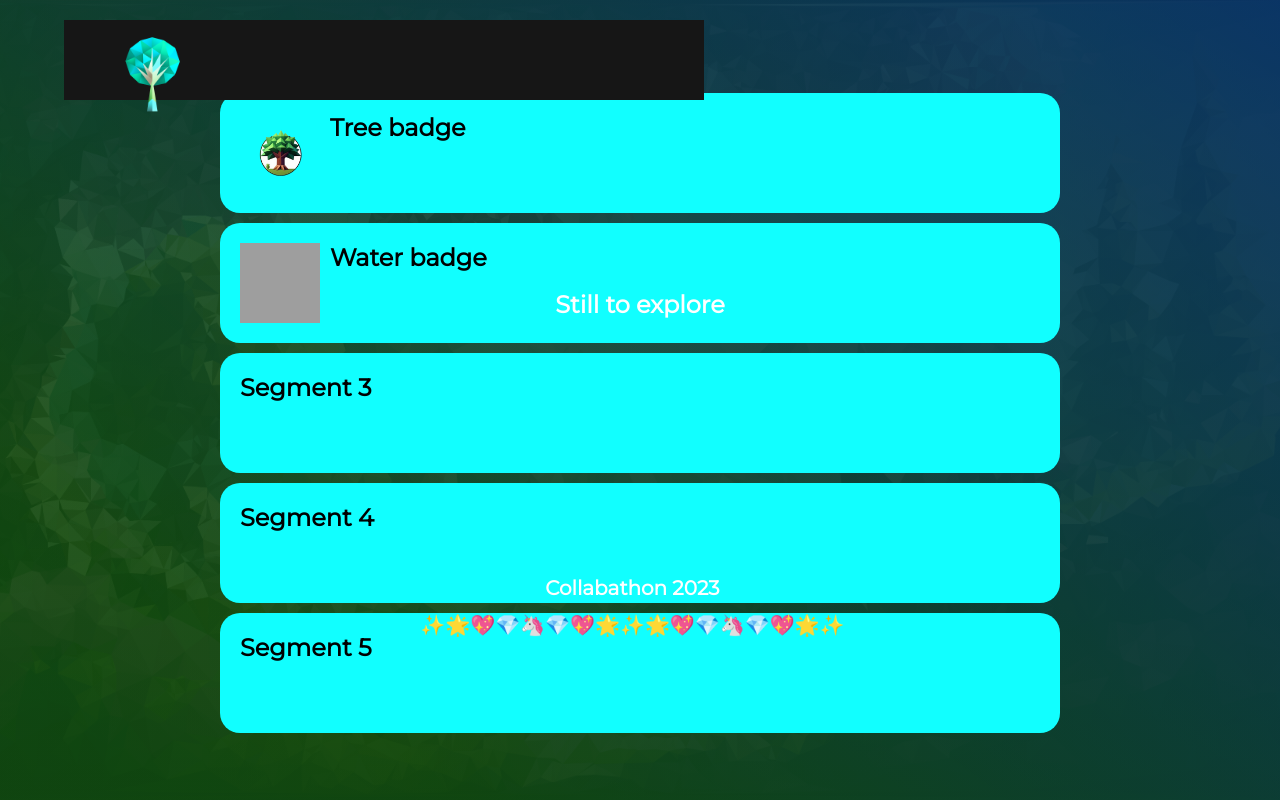
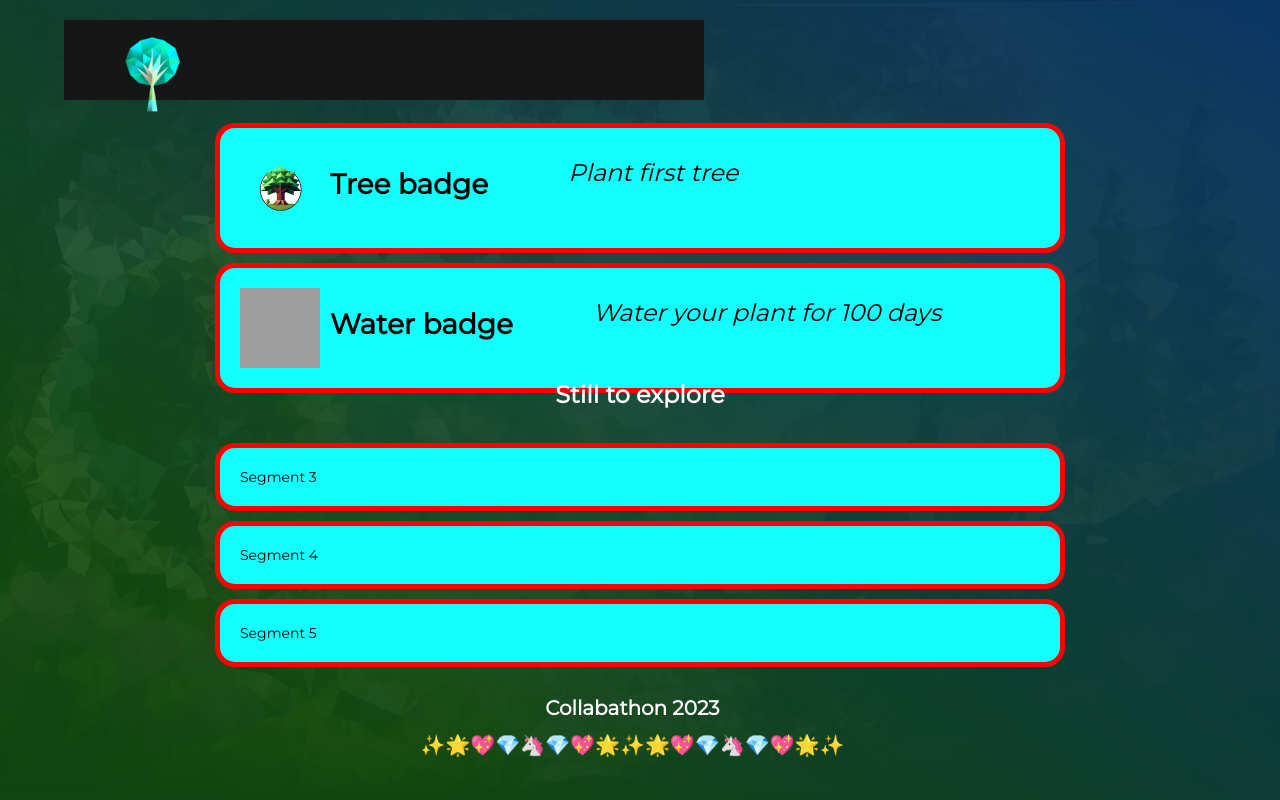
Before and after one commit to Kabanosk/Collabothon2023, a Django app: template src/templates/badges.html in a window 1280 px wide. Run offline with Django 3.2, Linux system fonts and the light colour scheme; the template is opened without the code that fills it, so the values that code supplies are empty; some libraries are stand-ins or nearby versions; grey boxes are pictures that could not be loaded.

Commit message:
Front for achieved badges

```diff
--- a/src/templates/badges.html
+++ b/src/templates/badges.html
@@ -35,11 +35,22 @@
 						<ul>
 							<li class="oval-badge">
                                 <img src="/static/img/badges/bush_badge.png" height="80" width ="80" alt="" class="left-aligned">
-                                Tree badge
+                                <h1 class="badge-name">
+                                    Tree badge
+                                </h1>
+                                <h2 class="badge-description">
+                                    Plant first tree
+                                </h2>
+
                             </li>
                             <li class="oval-badge">
                                 <img src="/static/img/badges/water_badge.png" height="80" width ="80" alt="" class="left-aligned">
-                                Water badge
+                                <h1 class="badge-name">
+                                    Water badge
+                                </h1>
+                                <h2 class="badge-description">
+                                    Water your plant for 100 days
+                                </h2>
                             </li>
 						</ul>
 					</div>
--- a/static/css/style.css
+++ b/static/css/style.css
@@ -529,34 +529,57 @@ a
 	justify-content: flex-start;
 	height: 30vh;
 	margin: 20px;
+	padding: 30px;
 }
 
-.badge-group h2 {
+.badge-group h2
+{
 	font-size: 24px;
 	margin: 10px 0;
 }
 
-.oval-badge {
-	background-color: #1ff;
-	color: #000;
+.oval-badge
+{
+	background-color: #1ff; /* to change */
+	color: #000; /* to change */
+	border: 5px red; /* to change */
+	border-style: solid;
 	border-radius: 20px;
 	padding: 20px;
 	margin: 10px 0;
+	width: 800px;
 	display: flex;
-	text-align: center;
-	justify-content: flex-start;
-	font-size: 24px;
-	font-weight: 900;
-	width: 800px;
-	height: 80px;
+	flex-direction: row;
+	align-items:flex-start;
 }
 
-.badge-group ul {
+.badge-group ul
+{
 	list-style: none;
 	padding: 0;
 }
 
-.left-aligned {
+.left-aligned
+{
 	margin-right: 10px;
 	float: left;
 }
+
+.badge-name
+{
+	margin-right: 80px;
+	font-size: 28px;
+	font-weight: 900;
+	text-align: left;
+	align-self: flex-start;
+
+}
+
+.badge-description
+{
+	margin-right: 100px;
+	font-size: 15px;
+	font-weight: 300;
+	text-align: left;
+	font-style: italic;
+}
```
